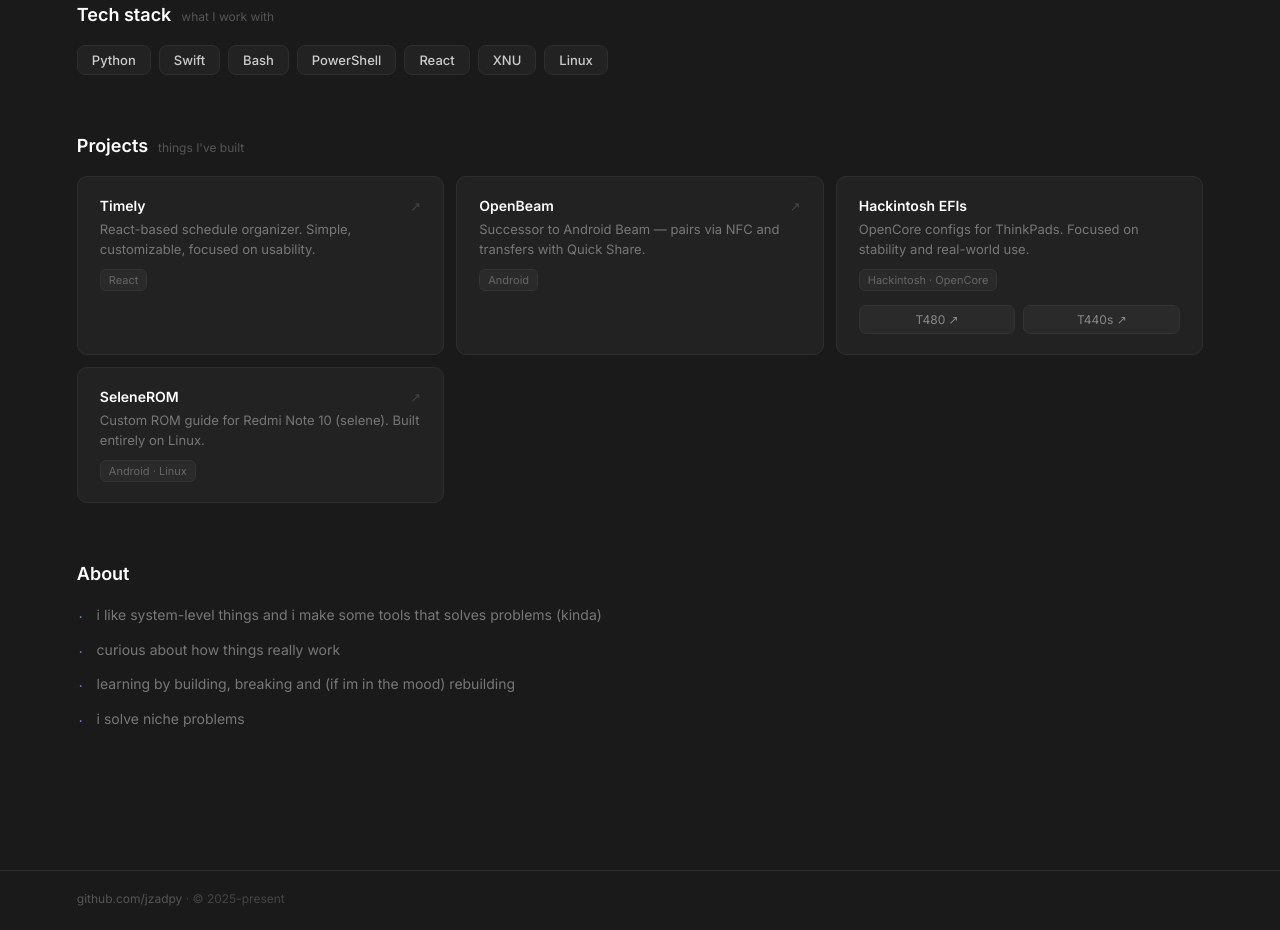
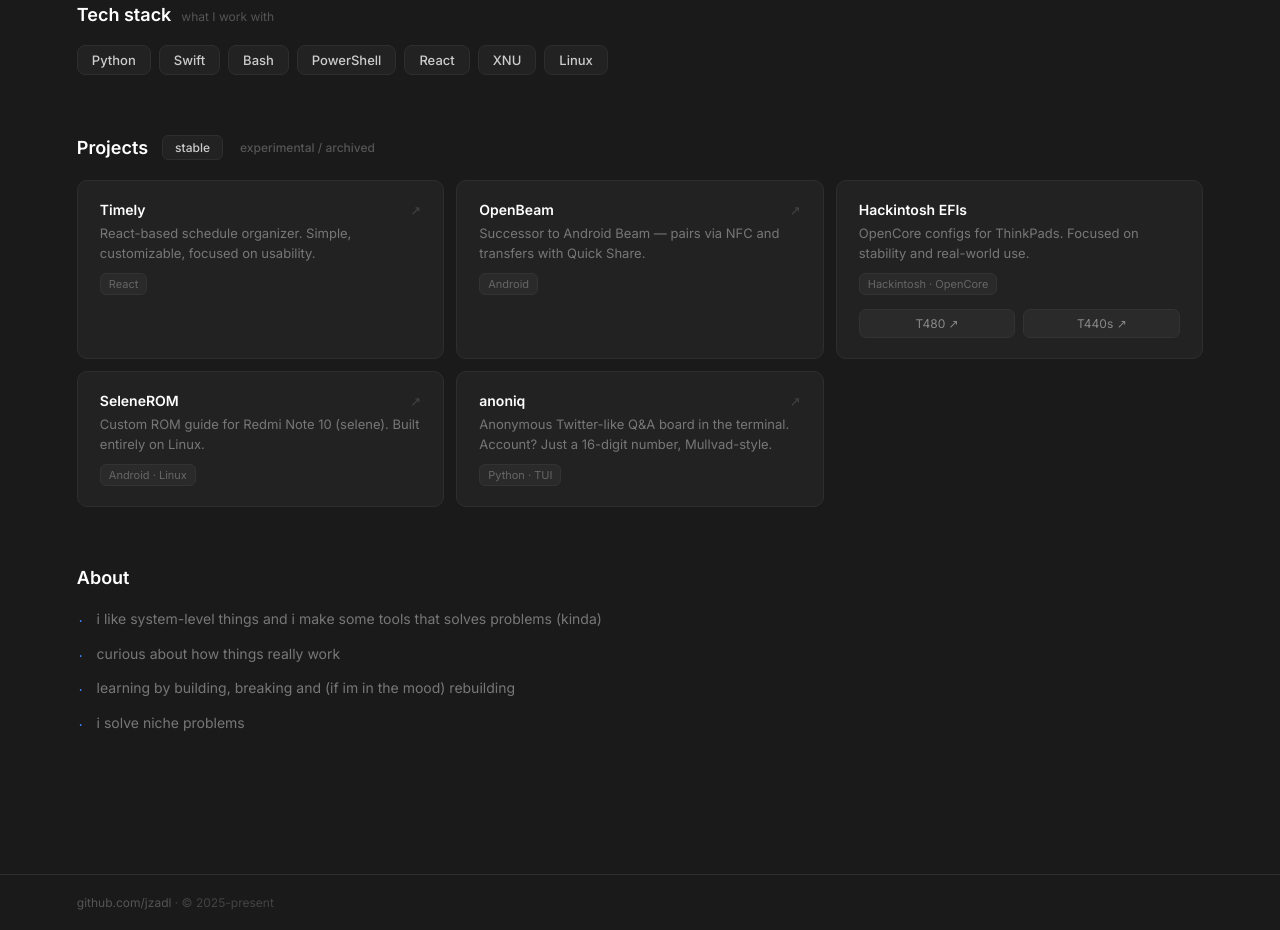
Before and after one commit to jzadl/jzadl.github.io, a plain HTML site: page index.html in a window 1280 px wide. Shown: the part 340-1270 px from the top of the page. Drawn offline with Linux system fonts and the light colour scheme.

Commit message:
Refactor project links and implement tabs
Updated project links and added tab functionality.

```diff
--- a/index.html
+++ b/index.html
@@ -32,6 +32,16 @@ section { margin-bottom: 60px; }
 .badge { display: inline-flex; align-items: center; padding: 6px 14px; background: #222; border: 1px solid #2e2e2e; border-radius: 8px; font-size: 13px; font-weight: 500; color: #ccc; transition: border-color 0.15s, color 0.15s; }
 .badge:hover { border-color: #444; color: #fff; }
 
+/* tabs */
+.tabs-row { display: flex; align-items: center; gap: 4px; margin-bottom: 20px; }
+.tabs-row h2 { font-size: 18px; font-weight: 600; color: #fff; margin-right: 10px; }
+.tab-btn { padding: 4px 12px; font-size: 12px; font-weight: 500; border-radius: 6px; border: 1px solid transparent; cursor: pointer; background: transparent; color: #555; transition: background 0.15s, color 0.15s, border-color 0.15s; font-family: inherit; }
+.tab-btn:hover { color: #aaa; }
+.tab-btn.active { background: #222; border-color: #2e2e2e; color: #ccc; }
+
+.tab-panel { display: none; }
+.tab-panel.active { display: block; }
+
 .projects-grid { display: grid; grid-template-columns: repeat(3, 1fr); gap: 12px; }
 
 .proj-card { background: #222; border: 1px solid #2e2e2e; border-radius: 10px; padding: 20px 22px; transition: border-color 0.15s, background 0.15s; display: flex; flex-direction: column; gap: 6px; }
@@ -50,6 +60,11 @@ section { margin-bottom: 60px; }
 .efi-btn { flex: 1; display: flex; align-items: center; justify-content: center; gap: 5px; padding: 6px 10px; background: #2a2a2a; border: 1px solid #333; border-radius: 7px; font-size: 12px; color: #888; transition: border-color 0.15s, color 0.15s; }
 .efi-btn:hover { border-color: #3b82f6; color: #fff; }
 
+/* experimental badge */
+.proj-status { font-size: 10px; padding: 2px 7px; border-radius: 5px; font-weight: 500; }
+.proj-status.exp { background: #2a1f0e; border: 1px solid #4a3010; color: #c97d30; }
+.proj-status.arch { background: #1e1e1e; border: 1px solid #333; color: #555; }
+
 .about-list { list-style: none; display: flex; flex-direction: column; gap: 12px; }
 .about-list li { font-size: 14px; color: #777; line-height: 1.6; display: flex; gap: 12px; }
 .about-list li .dots { color: #3b82f6; font-family: monospace; font-size: 13px; flex-shrink: 0; padding-top: 1px; }
@@ -57,6 +72,14 @@ section { margin-bottom: 60px; }
 footer { border-top: 1px solid #2e2e2e; padding: 20px 6vw; font-size: 12px; color: #444; }
 footer a { color: #555; transition: color 0.15s; }
 footer a:hover { color: #888; }
+
+@media (max-width: 720px) {
+  .projects-grid { grid-template-columns: 1fr 1fr; }
+}
+@media (max-width: 480px) {
+  .projects-grid { grid-template-columns: 1fr; }
+  .hero h1 { font-size: 38px; }
+}
 </style>
 </head>
 <body>
@@ -65,7 +88,7 @@ footer a:hover { color: #888; }
   <div class="hero">
     <h1>jzad<span>.</span></h1>
     <p class="hero-bio">Building tools, experimenting with systems, and pushing things a bit further than they should go — at safe limits, of course.</p>
-    <a href="https://github.com/jzadpy" class="btn-main" target="_blank">GitHub →</a>
+    <a href="https://github.com/jzadl" class="btn-main" target="_blank">GitHub →</a>
   </div>
 
   <section>
@@ -79,25 +102,29 @@ footer a:hover { color: #888; }
       <span class="badge">Bash</span>
       <span class="badge">PowerShell</span>
       <span class="badge">React</span>
-      <span class="badge" hover="openCore">XNU</span>
+      <span class="badge">XNU</span>
       <span class="badge">Linux</span>
     </div>
   </section>
 
   <section>
-    <div class="section-head">
+    <div class="tabs-row">
       <h2>Projects</h2>
-      <span>things I've built</span>
+      <button class="tab-btn active" onclick="switchTab('stable', this)">stable</button>
+      <button class="tab-btn" onclick="switchTab('experimental', this)">experimental / archived</button>
     </div>
+
+    <!-- STABLE -->
+    <div class="tab-panel active" id="tab-stable">
       <div class="projects-grid">
 
-      <a href="https://github.com/jzadpy/timely" class="proj-card" target="_blank">
+        <a href="https://github.com/jzadl/timely" class="proj-card" target="_blank">
           <div class="proj-header"><span class="proj-name">Timely</span><span class="proj-arrow">↗</span></div>
           <p class="proj-desc">React-based schedule organizer. Simple, customizable, focused on usability.</p>
           <span class="proj-tag">React</span>
         </a>
 
-      <a href="https://github.com/jzadpy/openbeam" class="proj-card" target="_blank">
+        <a href="https://github.com/jzadl/openbeam" class="proj-card" target="_blank">
           <div class="proj-header"><span class="proj-name">OpenBeam</span><span class="proj-arrow">↗</span></div>
           <p class="proj-desc">Successor to Android Beam — pairs via NFC and transfers with Quick Share.</p>
           <span class="proj-tag">Android</span>
@@ -108,17 +135,58 @@ footer a:hover { color: #888; }
           <p class="proj-desc">OpenCore configs for ThinkPads. Focused on stability and real-world use.</p>
           <span class="proj-tag">Hackintosh · OpenCore</span>
           <div class="efi-links">
-          <a href="https://github.com/jzadpy/t480efi.tahoe" class="efi-btn" target="_blank">T480 ↗</a>
-          <a href="https://github.com/jzadpy/t440s-monterey" class="efi-btn" target="_blank">T440s ↗</a>
+            <a href="https://github.com/jzadl/t480efi.tahoe" class="efi-btn" target="_blank">T480 ↗</a>
+            <a href="https://github.com/jzadl/t440s-monterey" class="efi-btn" target="_blank">T440s ↗</a>
           </div>
         </div>
 
-      <a href="https://github.com/jzadpy/selenerom" class="proj-card" target="_blank">
+        <a href="https://github.com/jzadl/selenerom" class="proj-card" target="_blank">
           <div class="proj-header"><span class="proj-name">SeleneROM</span><span class="proj-arrow">↗</span></div>
           <p class="proj-desc">Custom ROM guide for Redmi Note 10 (selene). Built entirely on Linux.</p>
           <span class="proj-tag">Android · Linux</span>
         </a>
 
+        <a href="https://github.com/jzadl/anoniq" class="proj-card" target="_blank">
+          <div class="proj-header"><span class="proj-name">anoniq</span><span class="proj-arrow">↗</span></div>
+          <p class="proj-desc">Anonymous Twitter-like Q&A board in the terminal. Account? Just a 16-digit number, Mullvad-style.</p>
+          <span class="proj-tag">Python · TUI</span>
+        </a>
+
+      </div>
+    </div>
+
+    <!-- EXPERIMENTAL / ARCHIVED -->
+    <div class="tab-panel" id="tab-experimental">
+      <div class="projects-grid">
+
+        <a href="https://github.com/jzadl/msedgerp" class="proj-card" target="_blank">
+          <div class="proj-header">
+            <span class="proj-name">msedgerp</span>
+            <span class="proj-status exp">experimental</span>
+          </div>
+          <p class="proj-desc">Experimental Microsoft Edge removal tool. PowerShell script that yanks Edge out — should work without issues.</p>
+          <span class="proj-tag">PowerShell</span>
+        </a>
+
+        <a href="https://github.com/jzadl/DoMagic" class="proj-card" target="_blank">
+          <div class="proj-header">
+            <span class="proj-name">DoMagic</span>
+            <span class="proj-status exp">experimental</span>
+          </div>
+          <p class="proj-desc">Experimental Android app for rooting with Magisk using two phones.</p>
+          <span class="proj-tag">Kotlin · Android</span>
+        </a>
+
+        <a href="https://github.com/jzadl/pyml" class="proj-card" target="_blank">
+          <div class="proj-header">
+            <span class="proj-name">PyML</span>
+            <span class="proj-status arch">archived</span>
+          </div>
+          <p class="proj-desc">A transpiler for writing Python with a YAML-inspired syntax. Cleaner code, same Python ecosystem underneath.</p>
+          <span class="proj-tag">Python · Transpiler</span>
+        </a>
+
+      </div>
     </div>
   </section>
 
@@ -134,7 +202,16 @@ footer a:hover { color: #888; }
 
 </main>
 <footer>
-  <a href="https://github.com/jzadpy" target="_blank">github.com/jzadpy</a> · © 2025-present
+  <a href="https://github.com/jzadl" target="_blank">github.com/jzadl</a> · © 2025-present
 </footer>
+
+<script>
+function switchTab(tab, btn) {
+  document.querySelectorAll('.tab-panel').forEach(p => p.classList.remove('active'));
+  document.querySelectorAll('.tab-btn').forEach(b => b.classList.remove('active'));
+  document.getElementById('tab-' + tab).classList.add('active');
+  btn.classList.add('active');
+}
+</script>
 </body>
 </html>
```
Lines whose indentation alone changed are shown as unchanged.
